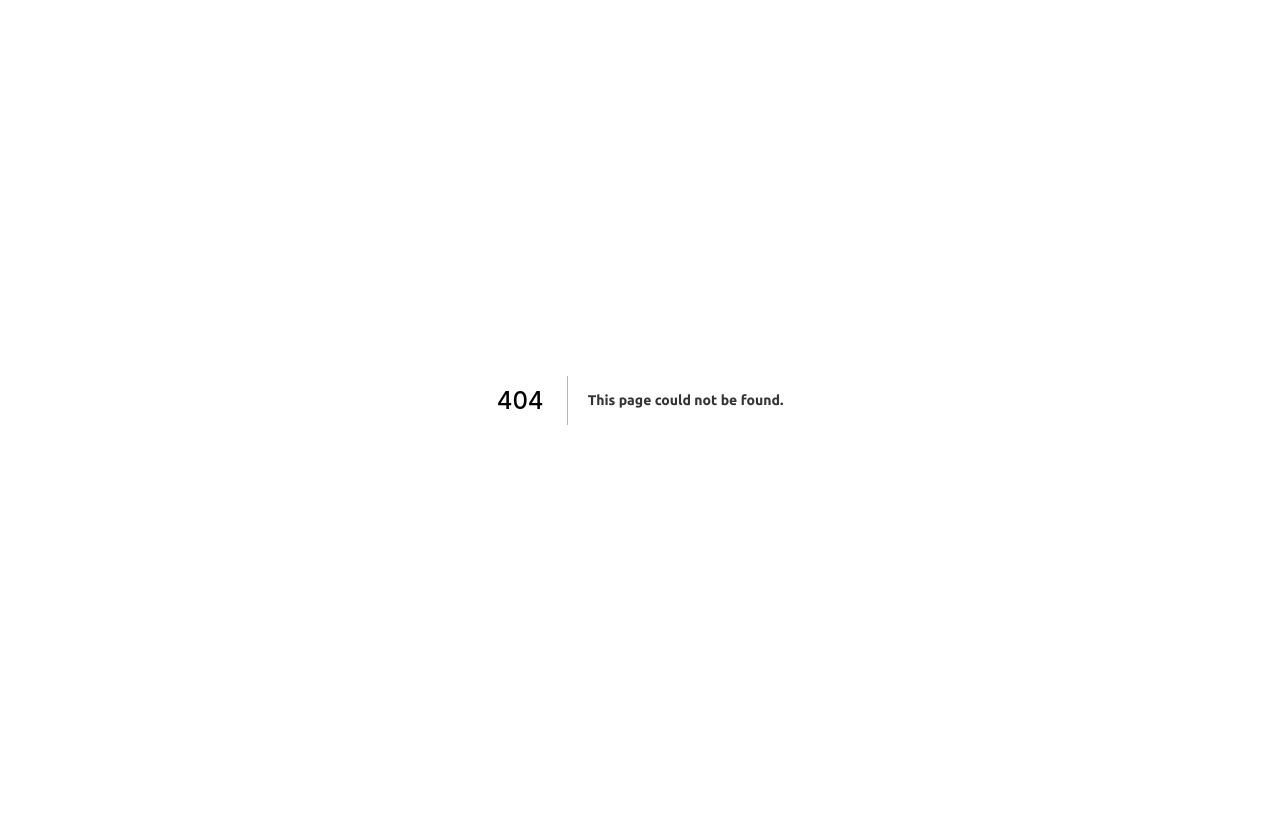
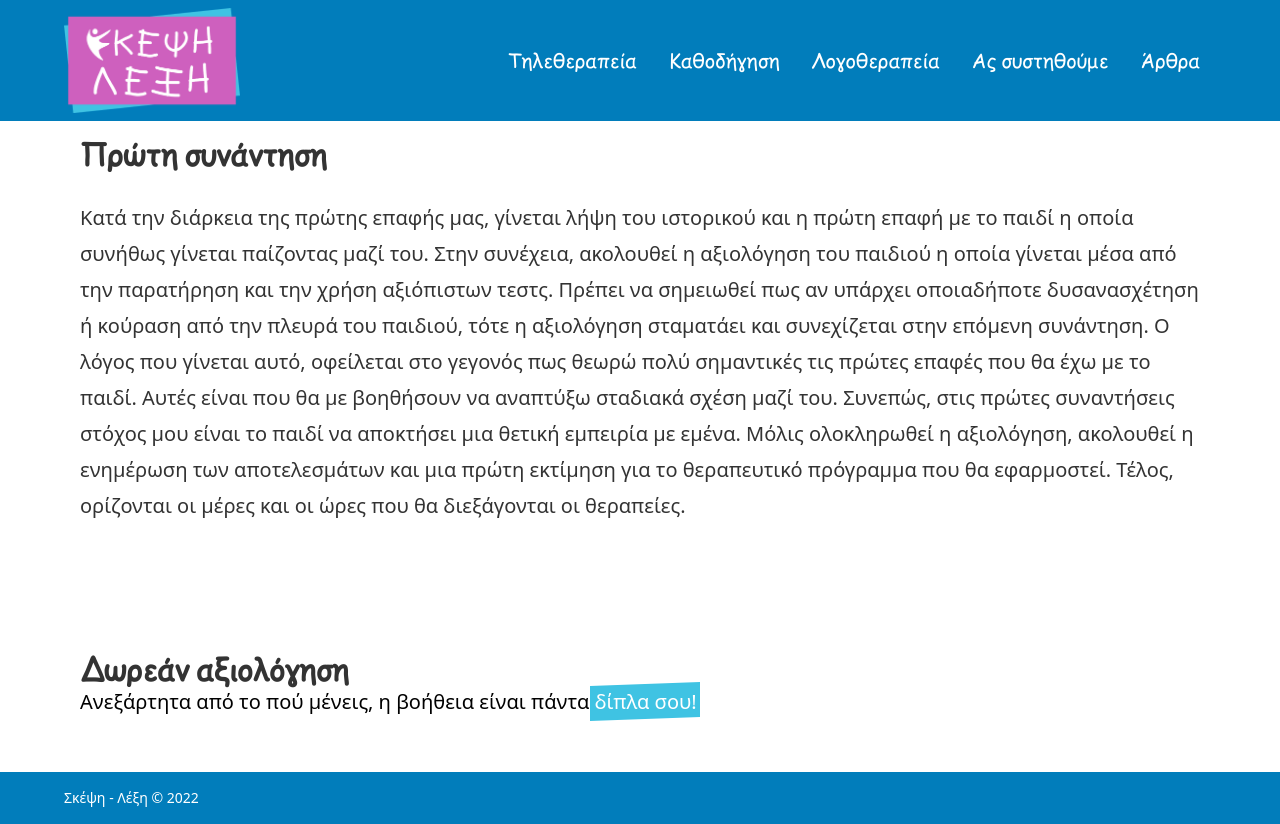
Before and after one commit to vkarampinis/skepsileksi.gr, a Next.js app: page /logotherapia/proti_sinantisi in a window 1280 px wide. Before the commit this address had no page. Before the commit the page ends 800 px from the top, so only its background shows below. Built offline with nearby package versions, Linux system fonts and the light colour scheme.

Commit message:
Proti Sinantisi page

```diff
--- /dev/null
+++ b/pages/logotherapia/proti_sinantisi.js
@@ -0,0 +1,35 @@
+import BaseLayout from "../../components/BaseLayout";
+import ContactSection from "../../components/ContactSection";
+import H from "../../components/H";
+import TextSection from "../../components/TextSection";
+
+export default function ProtiSinantisi() {
+  return (
+    <BaseLayout>
+      <TextSection>
+        <H size={2}>Πρώτη συνάντηση</H>
+        <p>
+          Κατά την διάρκεια της πρώτης επαφής μας, γίνεται λήψη του ιστορικού
+          και η πρώτη επαφή με το παιδί η οποία συνήθως γίνεται παίζοντας μαζί
+          του. Στην συνέχεια, ακολουθεί η αξιολόγηση του παιδιού η οποία γίνεται
+          μέσα από την παρατήρηση και την χρήση αξιόπιστων τεστς. Πρέπει να
+          σημειωθεί πως αν υπάρχει οποιαδήποτε δυσανασχέτηση ή κούραση από την
+          πλευρά του παιδιού, τότε η αξιολόγηση σταματάει και συνεχίζεται στην
+          επόμενη συνάντηση. Ο λόγος που γίνεται αυτό, οφείλεται στο γεγονός πως
+          θεωρώ πολύ σημαντικές τις πρώτες επαφές που θα έχω με το παιδί. Αυτές
+          είναι που θα με βοηθήσουν να αναπτύξω σταδιακά σχέση μαζί του.
+          Συνεπώς, στις πρώτες συναντήσεις στόχος μου είναι το παιδί να
+          αποκτήσει μια θετική εμπειρία με εμένα. Μόλις ολοκληρωθεί η
+          αξιολόγηση, ακολουθεί η ενημέρωση των αποτελεσμάτων και μια πρώτη
+          εκτίμηση για το θεραπευτικό πρόγραμμα που θα εφαρμοστεί. Τέλος,
+          ορίζονται οι μέρες και οι ώρες που θα διεξάγονται οι θεραπείες.
+        </p>
+      </TextSection>
+      <ContactSection />
+    </BaseLayout>
+  );
+}
+
+function Red({ children }) {
+  return <span className="font-bold text-red-500">{children}</span>;
+}
```
